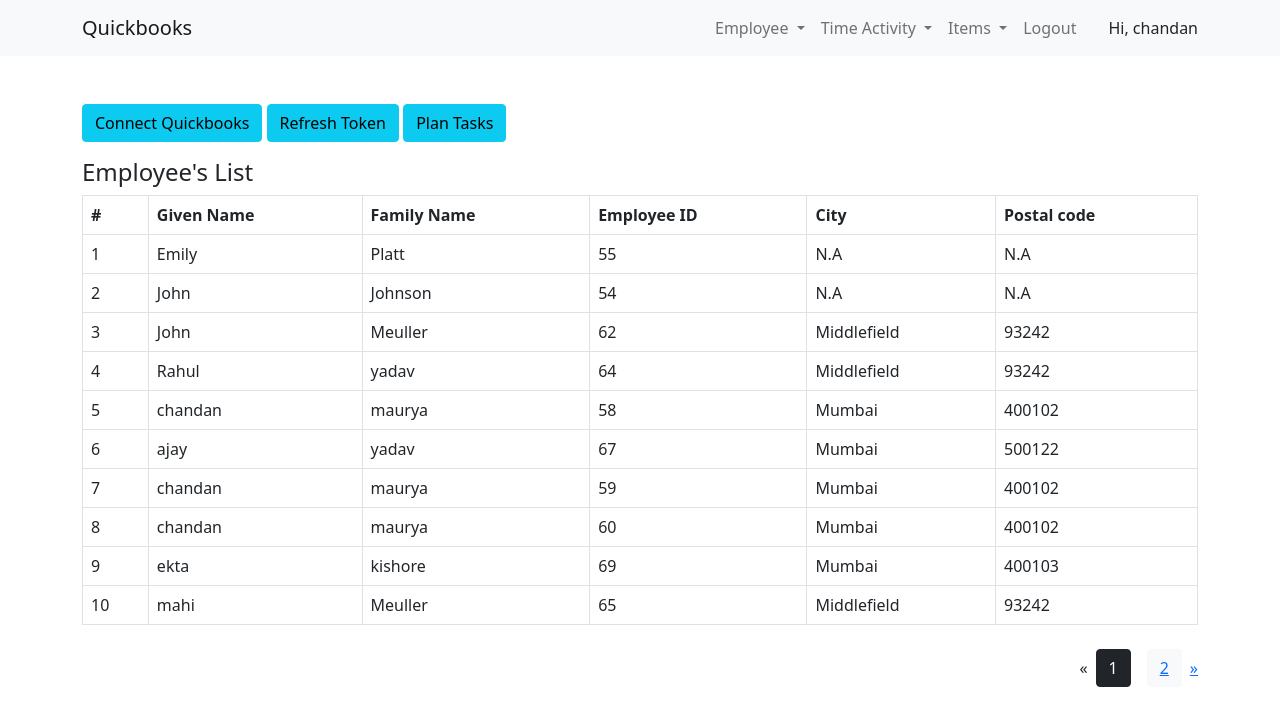
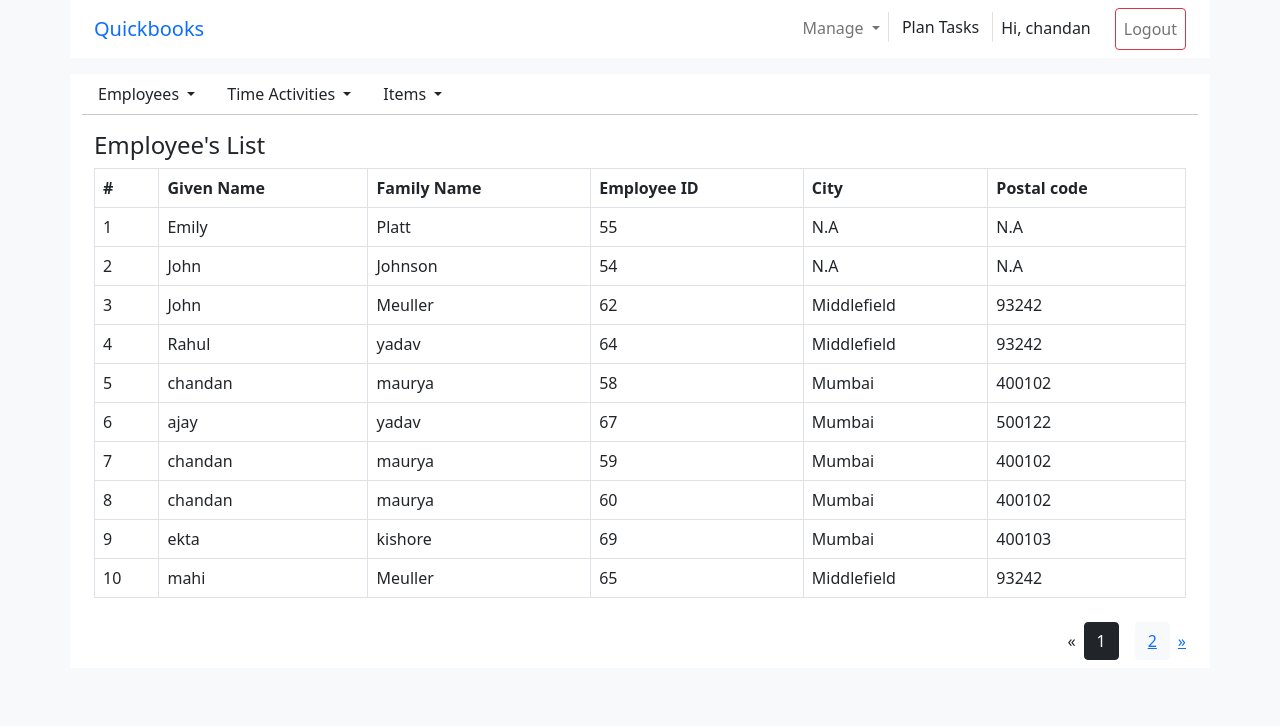
Before and after one commit to chandanMauryamsfi/Quickbooks-Django-Integration, a Django app: page /employee in a window 1280 px wide. Shown: the top 726 px of the page. Run offline with Django 3.2, Linux system fonts and the light colour scheme; a user stored in the database is signed in; data comes from the database, SQL or seed files in the repository; both versions use the stored data as it was after the commit; parts of the project's set-up code (start-up, migrations or seed data) failed here and were passed over; some libraries are stand-ins or nearby versions.

Commit message:
code review changes

```diff
--- /dev/null
+++ b/App/constants.py
@@ -0,0 +1 @@
+base_url = 'https://sandbox-quickbooks.api.intuit.com'
--- a/App/filters.py
+++ b/App/filters.py
@@ -7,9 +7,3 @@
     class Meta:
         model = TimeActivity
         fields = ['employee' , 'item']
-
-        widgets = {
-            'employee' : forms.Select(attrs={
-                'class' : 'form-select'
-            }),
-        }
--- a/App/forms.py
+++ b/App/forms.py
@@ -1,6 +1,7 @@
+from django import forms
+from django.forms import ModelForm
 from App.models import Employee, Item, PrimaryAddr, TimeActivity
-from django.forms import ModelForm
-from django import forms
+
 
 class EmployeeForm(ModelForm):
 
@@ -107,5 +108,4 @@
             'item' : forms.Select(attrs={
                 'class' : 'form-select'
             })
-
         }
--- a/App/qbconnection.py
+++ b/App/qbconnection.py
@@ -1,8 +1,6 @@
 from intuitlib.client import AuthClient
-import requests
 from quickbookIntegration.celery import app
 
-#singleton class to connect with quickbooks
 class QuickbooksConnection:
     auth_code = ''
     realm_id = ''
@@ -30,7 +28,6 @@
 
     @staticmethod
     def get_instance():
-       # We define the static method to fetch instance
         if not QuickbooksConnection.__instance__:
             QuickbooksConnection()
         return QuickbooksConnection.__instance__
--- a/App/templates/base.html
+++ b/App/templates/base.html
@@ -9,10 +9,10 @@
     <link href="https://cdn.jsdelivr.net/npm/bootstrap@5.0.1/dist/css/bootstrap.min.css" rel="stylesheet" integrity="sha384-+0n0xVW2eSR5OomGNYDnhzAbDsOXxcvSN1TPprVMTNDbiYZCxYbOOl7+AMvyTG2x" crossorigin="anonymous">
     <title>Quickbooks online</title>
   </head>
-  <body>
-<nav class="navbar navbar-expand-lg navbar-light bg-light">
+  <body class = "bg-light">
+<nav class="navbar navbar-expand-lg navbar-light bg-white container">
   <div class="container">
-    <a class="navbar-brand" href="/home">Quickbooks</a>
+    <a class="navbar-brand text-primary" href="/home">Quickbooks</a>
     <button class="navbar-toggler" type="button" data-bs-toggle="collapse" data-bs-target="#navbarNav" aria-controls="navbarNav" aria-expanded="false" aria-label="Toggle navigation">
       <span class="navbar-toggler-icon"></span>
     </button>
@@ -22,36 +22,22 @@
         {% if request.user.is_authenticated %}
         <li class="nav-item dropdown">
         <a class="nav-link dropdown-toggle" id="navbarDropdown" role="button" data-toggle="dropdown" aria-haspopup="true" aria-expanded="false">
-          Employee
+          Manage
         </a>
         <div class="dropdown-menu" aria-labelledby="navbarDropdown">
-          <a class="dropdown-item" href="employee">View Employees</a>
-          <a class="dropdown-item" href="addEmployee">Add Employee</a>
+          <a class="dropdown-item" href="/">Connect Quickbooks</a>
+          <a class="dropdown-item" href="refreshToken">Refresh Token</a>
       </li>
-        <li class="nav-item dropdown">
-        <a class="nav-link dropdown-toggle" id="navbarDropdown" role="button" data-toggle="dropdown" aria-haspopup="true" aria-expanded="false">
-          Time Activity
-        </a>
-        <div class="dropdown-menu" aria-labelledby="navbarDropdown">
-          <a class="dropdown-item" href="timeActivity">View Time Activities</a>
-          <a class="dropdown-item" href="addTimeActivity">Add Time Activity</a>
-          <a class="dropdown-item" href="updateTimeActivity">update Time Activity</a>
-      </li>
-       <li class="nav-item dropdown">
-        <a class="nav-link dropdown-toggle" id="navbarDropdown" role="button" data-toggle="dropdown" aria-haspopup="true" aria-expanded="false">
-          Items
-        </a>
-        <div class="dropdown-menu" aria-labelledby="navbarDropdown">
-          <a class="dropdown-item" href="item">View Items</a>
-          <a class="dropdown-item" href="additems">Add Item</a>
-      </li>
+        <div style="border-left:1px solid #e6dddd;height:30px;margin-top:4px"></div>
+        <a href="/todo" type="button" class="btn" role="button">Plan Tasks</a>
+      <div style="border-left:1px solid #e6dddd;height:30px;margin-top:4px"></div>
       {% endif %}
       {% if request.user.is_authenticated %}
+      <li class="nav-item font-weight-bold pt-2 ps-2 pe-4">
+        Hi, {{request.user.username}}
+      </li>
         <li class="nav-item">
-          <a class="nav-link" href="/logout">Logout</a>
-        </li>
-        <li class="nav-item font-weight-bold pt-2 ps-4">
-          Hi, {{request.user.username}}
+          <a class="nav-link btn btn-outline-danger" href="/logout">Logout</a>
         </li>
         {%else%}
         <li class="nav-item">
@@ -65,15 +51,43 @@
     </div>
   </div>
 </nav>
+{% comment %} <img src="{% static 'App/example.jpeg' %}" alt="My image"> {% endcomment %}
 {% if request.user.is_authenticated %}
-<div class='container mt-5'>
-<a href="/" type="button" class="btn btn-info" role="button">Connect Quickbooks</a>
-<a href="refreshToken" type="button" class="btn btn-info" role="button">Refresh Token</a>
-<a href="/todo" type="button" class="btn btn-info" role="button">Plan Tasks</a>
+<div class = "bg-white flex-row d-flex container mt-3">
+    <ul class="list-unstyled d-flex align-items-center justify-content-end m-0 ">
+
+      <li class=" dropdown">
+        <a class="nav-link dropdown-toggle text-dark" id="navbarDropdown" role="button" data-toggle="dropdown" aria-haspopup="true" aria-expanded="false">
+          Employees
+        </a>
+        <div class="dropdown-menu" aria-labelledby="navbarDropdown">
+          <a class="dropdown-item" href="employee">View Employees</a>
+          <a class="dropdown-item" href="addEmployee">Add Employee</a>
+      </li>
+        <li class="dropdown">
+        <a class="nav-link dropdown-toggle text-dark" id="navbarDropdown" role="button" data-toggle="dropdown" aria-haspopup="true" aria-expanded="false">
+          Time Activities
+        </a>
+        <div class="dropdown-menu" aria-labelledby="navbarDropdown">
+          <a class="dropdown-item" href="timeActivity">View Time Activities</a>
+          <a class="dropdown-item" href="addTimeActivity">Add Time Activity</a>
+          <a class="dropdown-item" href="updateTimeActivity">update Time Activity</a>
+      </li>
+       <li class=" dropdown">
+        <a class="nav-link dropdown-toggle text-dark" id="navbarDropdown" role="button" data-toggle="dropdown" aria-haspopup="true" aria-expanded="false">
+          Items
+        </a>
+        <div class="dropdown-menu" aria-labelledby="navbarDropdown">
+          <a class="dropdown-item" href="item">View Items</a>
+          <a class="dropdown-item" href="additems">Add Item</a>
+      </li>
+    </ul>
 </div>
+<div class='container bg-white'>
+<hr class="m-0">
+{% else %}
+<div class='container'>
 {% endif %}
-{% comment %} <img src="{% static 'App/example.jpeg' %}" alt="My image"> {% endcomment %}
-<div class='container'>
 {% block content %}
 {% endblock %}
 </div>
--- a/App/templates/employee.html
+++ b/App/templates/employee.html
@@ -1,8 +1,8 @@
 {% extends 'base.html' %}
 
 {% block content %}
-<h4 class = "mt-3">Employee's List</h4>
- <div>
+<h4 class='pt-3 container'>Employee's List</h4>
+ <div class = 'container'>
     <table class="table table-bordered">
         <thead >
             <tr>
--- a/App/urls.py
+++ b/App/urls.py
@@ -6,13 +6,13 @@
     path('', views.index),
     path('callback', views.callback, name="callback"),
     path('home', views.home, name="home"),
-    path('employee', views.employee, name='employee'),
-    path('item', views.items),
-    path('timeActivity', views.timeActivity),
+    path('employee', views.get_employee, name='employee'),
+    path('item', views.get_items),
+    path('timeActivity', views.get_timeActivity),
     path('fetchData', views.fetchData),
-    path('addEmployee', views.addEmployee),
-    path('additems', views.addItems),
-    path('addTimeActivity', views.addTimeActivity),
-    path('updateTimeActivity', views.updateTimeActivity),
+    path('addEmployee', views.add_employee),
+    path('additems', views.add_items),
+    path('addTimeActivity', views.add_timeActivity),
+    path('updateTimeActivity', views.update_timeActivity),
     path('refreshToken', views.refresh_token)
 ]
--- a/App/views.py
+++ b/App/views.py
@@ -1,27 +1,23 @@
+import logging
+from django.http.response import HttpResponse
+import requests
+from django.contrib.auth.decorators import login_required
+from django.core.paginator import Paginator
 from django.shortcuts import render, redirect
 from intuitlib.enums import Scopes
 from App import qbconnection
 from App import models
-from App import filters
-from App.forms import EmployeeForm, PrimaryAddrForm, ItemsForm, TimeActivityForm, UpdateTimeActivityForm
-import requests
-import logging
+from App.filters import TImeActivityFilter
+from App.forms import EmployeeForm, ItemsForm, PrimaryAddrForm, TimeActivityForm, UpdateTimeActivityForm
 from App.tasks import  fetch_qb_data
-from django.core.paginator import Paginator
-from App.filters import TImeActivityFilter
-from django.contrib.auth.decorators import login_required
 
-# getting quickbooks connection object instance from singleton QB class.
 qbconn = qbconnection.QuickbooksConnection.get_instance()
-# db_logger object to log the exceptions in the database
 db_logger = logging.getLogger('db')
 
 def index(request):
-    # generating the redirect uri for access tokens
-    url = qbconn.auth_client.get_authorization_url([Scopes.ACCOUNTING])
-    return redirect(url)
+    redirect_url = qbconn.auth_client.get_authorization_url([Scopes.ACCOUNTING])
+    return redirect(redirect_url)
 
-# redirect callback uri from Quickbooks
 def callback(request):
     try:
         qbconn.auth_code = request.GET.get('code', None)
@@ -32,6 +28,7 @@
         qbconn.auth_header = 'Bearer {0}'.format(qbconn.auth_client.access_token)
     except Exception as e:
         db_logger.exception(e)
+        return redirect('home')
     return redirect('employee')
 
 @login_required(login_url='login')
@@ -39,23 +36,24 @@
     return render(request, 'base.html')
 
 def refresh_token(request):
-    qbconn.auth_client.refresh(refresh_token=qbconn.auth_client.refresh_token)
-    qbconn.auth_header = 'Bearer {0}'.format(qbconn.auth_client.access_token)
+    try:
+        qbconn.auth_client.refresh(refresh_token=qbconn.auth_client.refresh_token)
+        qbconn.auth_header = 'Bearer {0}'.format(qbconn.auth_client.access_token)
+        update_token()
+    except Exception as e:
+        return HttpResponse('please connect to quickbooks')
+    return redirect('employee')
+
+def update_token():
     if(models.Token.objects.all()):
         cel = models.Token.objects.update(bearer = qbconn.auth_header)
     else:
         cel = models.Token.objects.create(bearer = qbconn.auth_header)
-    return redirect('home')
 
 @login_required(login_url='login')
-def employee(request):
-    if(models.Token.objects.all()):
-        cel = models.Token.objects.update(bearer = qbconn.auth_header)
-    else:
-        cel = models.Token.objects.create(bearer = qbconn.auth_header)
+def get_employee(request):
     data = models.Employee.objects.all()
-    paginator = Paginator(data, 10) # Show 25 contacts per page.
-
+    paginator = Paginator(data, 10)
     page_number = request.GET.get('page')
     data = paginator.get_page(page_number)
     context = {
@@ -64,20 +62,18 @@
     return render(request, 'employee.html', context=context)
 
 @login_required(login_url='login')
-def items(request):
-    data = models.Item.objects.all()
-    paginator = Paginator(data, 10) # Show 25 contacts per page.
-
+def get_items(request):
+    items_queryset = models.Item.objects.all()
+    paginator = Paginator(items_queryset, 10)
     page_number = request.GET.get('page')
-    data = paginator.get_page(page_number)
+    items_data = paginator.get_page(page_number)
     context = {
-        'data': data
+        'data': items_data
     }
     return render(request, 'items.html', context=context)
 
 @login_required(login_url='login')
-def timeActivity(request):
-
+def get_timeActivity(request):
     data = models.TimeActivity.objects.all()
     filter = TImeActivityFilter(request.GET, queryset = data)
     data = filter.qs
@@ -90,36 +86,44 @@
     }
     return render(request, 'timeActivities.html', context=context)
 
-#fetch data from Quickbooks online to database at midnight
 @login_required(login_url='login')
 def fetchData(request):
     try:
         r = fetch_qb_data.delay()
     except Exception as e:
-        #logging to the db if exception occurs at fetching data
         db_logger.exception(e)
-
     return redirect('home')
 
-#adds new employee to Quickbooks
 @login_required(login_url='login')
-def addEmployee(request):
+def add_employee(request):
     if(request.method == "POST"):
+        empForm = EmployeeForm(request.POST)
+        addrForm = PrimaryAddrForm(request.POST)
+        if(empForm.is_valid()):
+            data = {
+                "GivenName": request.POST.get("given_Name"),
+                "PrimaryAddr": {
+                    "City": request.POST.get('city'),
+                    "PostalCode": request.POST.get('postal_Code'),
+                },
+                "FamilyName": request.POST.get('family_Name')
+            }
+            try:
+                requests.post('{0}/v3/company/{1}/employee'.format(qbconn.base_url,
+                                                            qbconn.realm_id), json=data, headers=qbconn.header())
+            except Exception as e:
+                return HttpResponse("please connect to quickbooks")
+            return redirect('home')
+        else:
+            context = {
+            'empForm': empForm,
+            'addrForm': addrForm,
+            'action': '/addEmployee',
+            'form_title': 'Add Employee'
+            }
+            return render(request , 'form.html', context=context)
 
-        data = {
-            "GivenName": request.POST.get("given_Name"),
-            "PrimaryAddr": {
-                "City": request.POST.get('city'),
-                "PostalCode": request.POST.get('postal_Code'),
-            },
-            "FamilyName": request.POST.get('family_Name')
-        }
-
-        requests.post('{0}/v3/company/{1}/employee'.format(qbconn.base_url,
-                                                           qbconn.realm_id), json=data, headers=qbconn.header())
-        #redirecting to index.html
-        return redirect('home')
-    else:
+    if(request.method == "GET"):
         empForm = EmployeeForm()
         addrForm = PrimaryAddrForm()
         context = {
@@ -130,29 +134,40 @@
         }
         return render(request, 'form.html', context=context)
 
-#add new items to Quickbooks
 @login_required(login_url='login')
-def addItems(request):
+def add_items(request):
     if(request.method == "POST"):
-        data = {
-            "Name": request.POST.get('name'),
-            "QtyOnHand": 10,
-            "IncomeAccountRef": {
-                "name": "Sales of Product Income",
-                "value": "79"
-            },
-            "Type": "Inventory",
-            "ExpenseAccountRef": {
-                "name": "Cost of Goods Sold",
-                "value": "80"
+        itemsForm = ItemsForm(request.POST)
+        if(itemsForm.is_valid()):
+            data = {
+                "Name": request.POST.get('name'),
+                "QtyOnHand": 10,
+                "IncomeAccountRef": {
+                    "name": "Sales of Product Income",
+                    "value": "79"
+                },
+                "Type": "Inventory",
+                "ExpenseAccountRef": {
+                    "name": "Cost of Goods Sold",
+                    "value": "80"
+                }
             }
-        }
-        requests.post('{0}/v3/company/{1}/item'.format(qbconn.base_url,
-                                                       qbconn.realm_id), json=data, headers=qbconn.header())
-        # redirecting index.html template
-        return redirect('home')
-    else:
-        #itemForms from App.forms
+            try:
+
+                requests.post('{0}/v3/company/{1}/item'.format(qbconn.base_url,
+                                                        qbconn.realm_id), json=data, headers=qbconn.header())
+            except Exception as e:
+                return HttpResponse('please connect to quickbooks')
+            return redirect('home')
+        else:
+            context = {
+            'form': itemsForm,
+            'action': '/additems',
+            'form_title': 'Add Item'
+            }
+            return render(request , 'form.html' , context=context)
+
+    if(request.method == "GET"):
         itemsForm = ItemsForm()
         context = {
             'form': itemsForm,
@@ -161,29 +176,43 @@
         }
         return render(request, 'form.html', context=context)
 
-#Add new timeActivity to Quickbooks using portals
+    return redirect('home')
+
 @login_required(login_url='login')
-def addTimeActivity(request):
+def add_timeActivity(request):
     if(request.method == "POST"):
-        data = {
-            "TxnDate": request.POST.get('transaction_date'),
-            "Hours": request.POST.get('hours'),
-            "HourlyRate": request.POST.get('hourly_Rate'),
-            "EmployeeRef": {
-                "name": models.Employee.objects.get(id = request.POST.get('employee')).given_Name,
-                "value": models.Employee.objects.get(id = request.POST.get('employee')).qb_EmpId
-            },
-            "ItemRef": {
-            "name": models.Item.objects.get(id = request.POST.get('item')).name,
-            "value": models.Item.objects.get(id = request.POST.get('item')).item_id,
-            },
-            "NameOf": 'Employee'
+        time_activity_form = TimeActivityForm(request.POST)
+        if time_activity_form.is_valid():
+
+            data = {
+                "TxnDate": request.POST.get('transaction_date'),
+                "Hours": request.POST.get('hours'),
+                "HourlyRate": request.POST.get('hourly_Rate'),
+                "EmployeeRef": {
+                    "name": models.Employee.objects.get(id = request.POST.get('employee')).given_Name,
+                    "value": models.Employee.objects.get(id = request.POST.get('employee')).qb_EmpId
+                },
+                "ItemRef": {
+                "name": models.Item.objects.get(id = request.POST.get('item')).name,
+                "value": models.Item.objects.get(id = request.POST.get('item')).item_id,
+                },
+                "NameOf": 'Employee'
+            }
+            try:
+                requests.post('{0}/v3/company/{1}/timeactivity'.format(qbconn.base_url,
+                                                                qbconn.realm_id), json=data, headers=qbconn.header())
+            except Exception as e:
+                return HttpResponse('please connect to quickbooks')
+            return redirect('home')
+        else:
+            context = {
+            'form': time_activity_form,
+            'action': '/addTimeActivity',
+            'form_title': 'Add Time Activity'
         }
-        requests.post('{0}/v3/company/{1}/timeactivity'.format(qbconn.base_url,
-                                                               qbconn.realm_id), json=data, headers=qbconn.header())
-        return redirect('home')
-    else:
-        # TimeActivityForm from App.forms
+        return render(request, 'form.html', context=context)
+
+    if(request.method == "GET"):
         timeActivityForm = TimeActivityForm()
         context = {
             'form': timeActivityForm,
@@ -192,11 +221,12 @@
         }
         return render(request, 'form.html', context=context)
 
-#update timeActivity post request to Quickbooks
+    return redirect('home')
+
 @login_required(login_url='login')
-def updateTimeActivity(request):
+def update_timeActivity(request):
     if(request.method == "POST"):
-        d = {
+        data = {
             "TxnDate": request.POST.get('transaction_date'),
             "NameOf": "Employee",
             "Hours": request.POST.get('hours'),
@@ -213,12 +243,14 @@
             "SyncToken": request.POST.get('sync_token'),
             "Id": request.POST.get('time_activity_id'),
         }
+        try:
+            requests.post('{0}/v3/company/{1}/timeactivity'.format(qbconn.base_url,
+                                                               qbconn.realm_id), json=data, headers=qbconn.header())
+        except Exception as e:
+                return HttpResponse('please connect to quickbooks')
+        return redirect('home')
 
-        requests.post('{0}/v3/company/{1}/timeactivity'.format(qbconn.base_url,
-                                                               qbconn.realm_id), json=d, headers=qbconn.header())
-        # redirecting to the index.html
-        return redirect('home')
-    else:
+    if(request.method == "GET"):
         timeActivityForm = UpdateTimeActivityForm()
         context = {
             'form': timeActivityForm,
@@ -226,3 +258,4 @@
             'form_title': 'Update Time Activity'
         }
         return render(request, 'form.html', context=context)
+    return redirect('home')
```
Also changed, not shown: App/tasks.py (+10 -19 lines), App/utils.py (added, +8 -0 lines), quickbookIntegration/settings.py (+7 -7 lines), db.sqlite3, 1 other file.
